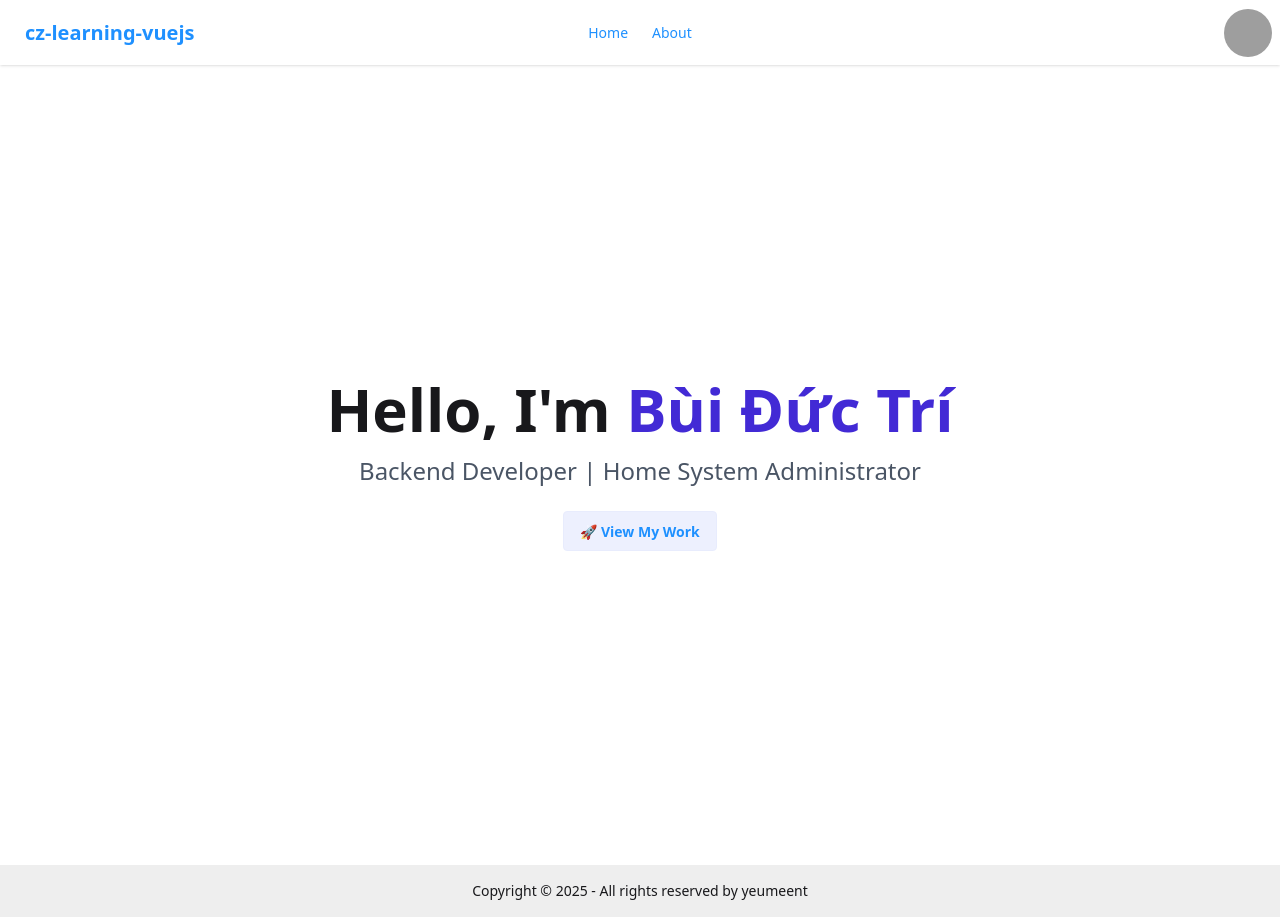
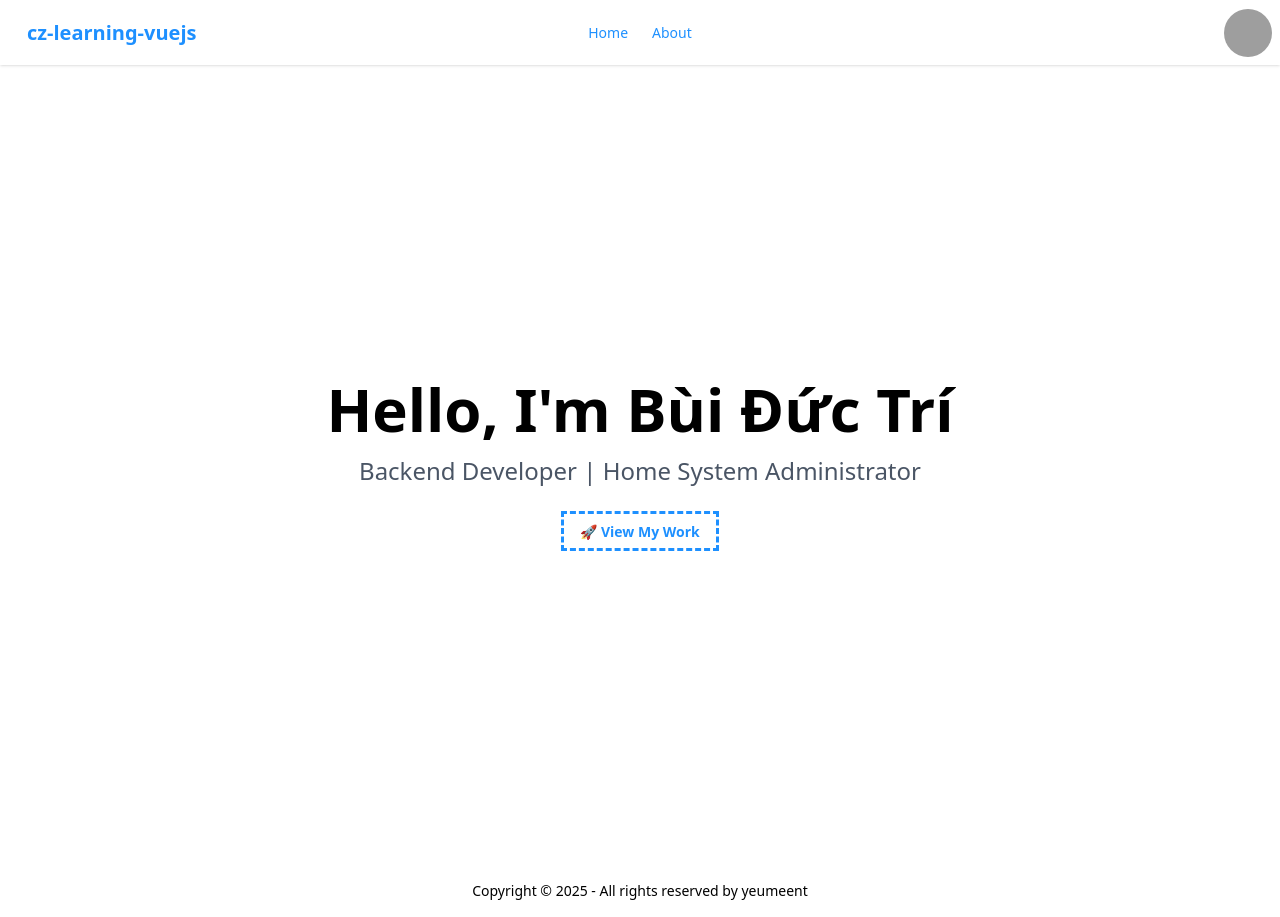
Before and after one commit to TRIBUI106/first-vuejs-app, a Vue app: page /home in a window 1280 px wide. Built offline with nearby package versions, Linux system fonts and the light colour scheme; grey boxes are pictures that could not be loaded.

Commit message:
Update DaisyUI plugin config and button style
Configured DaisyUI plugin with additional options in main.css, enabling all themes and logging. Updated the home page button class from 'btn-soft btn-primary' to 'btn-dash' for styling consistency.

```diff
--- a/src/assets/main.css
+++ b/src/assets/main.css
@@ -1,5 +1,12 @@
 @import "tailwindcss";
-@plugin "daisyui";
+@plugin "daisyui" {
+  themes: all;
+  root: ":root";
+  include: ;
+  exclude: ;
+  prefix: ;
+  logs: true;
+}
 
 li {
     color: white !important;
--- a/src/views/home.vue
+++ b/src/views/home.vue
@@ -11,7 +11,7 @@
     <p class="text-lg md:text-2xl text-gray-600 mb-6">
       Backend Developer | Home System Administrator
     </p>
-    <router-link to="/about" class="btn btn-soft btn-primary">
+    <router-link to="/about" class="btn btn-dash ">
       🚀 View My Work
     </router-link>
   </section>
```
